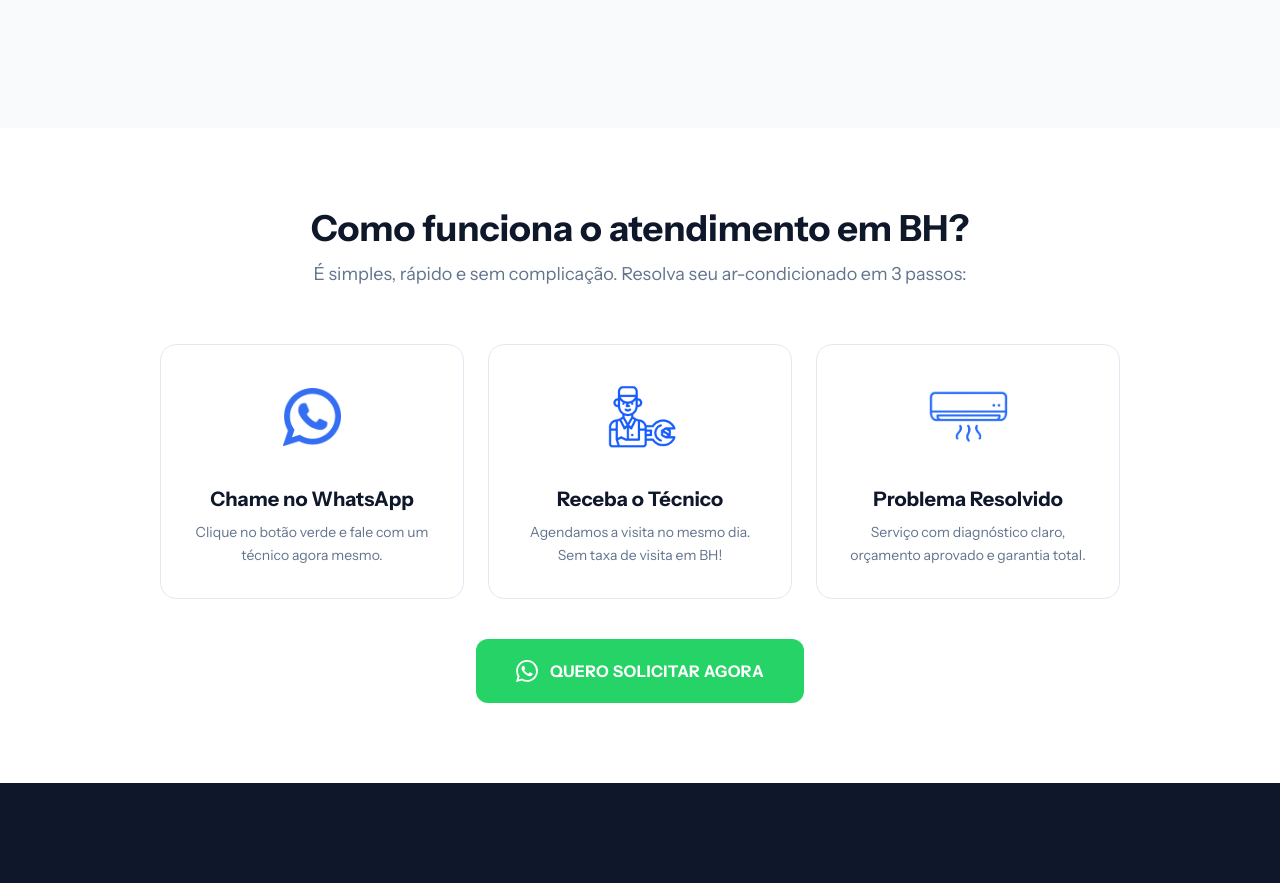
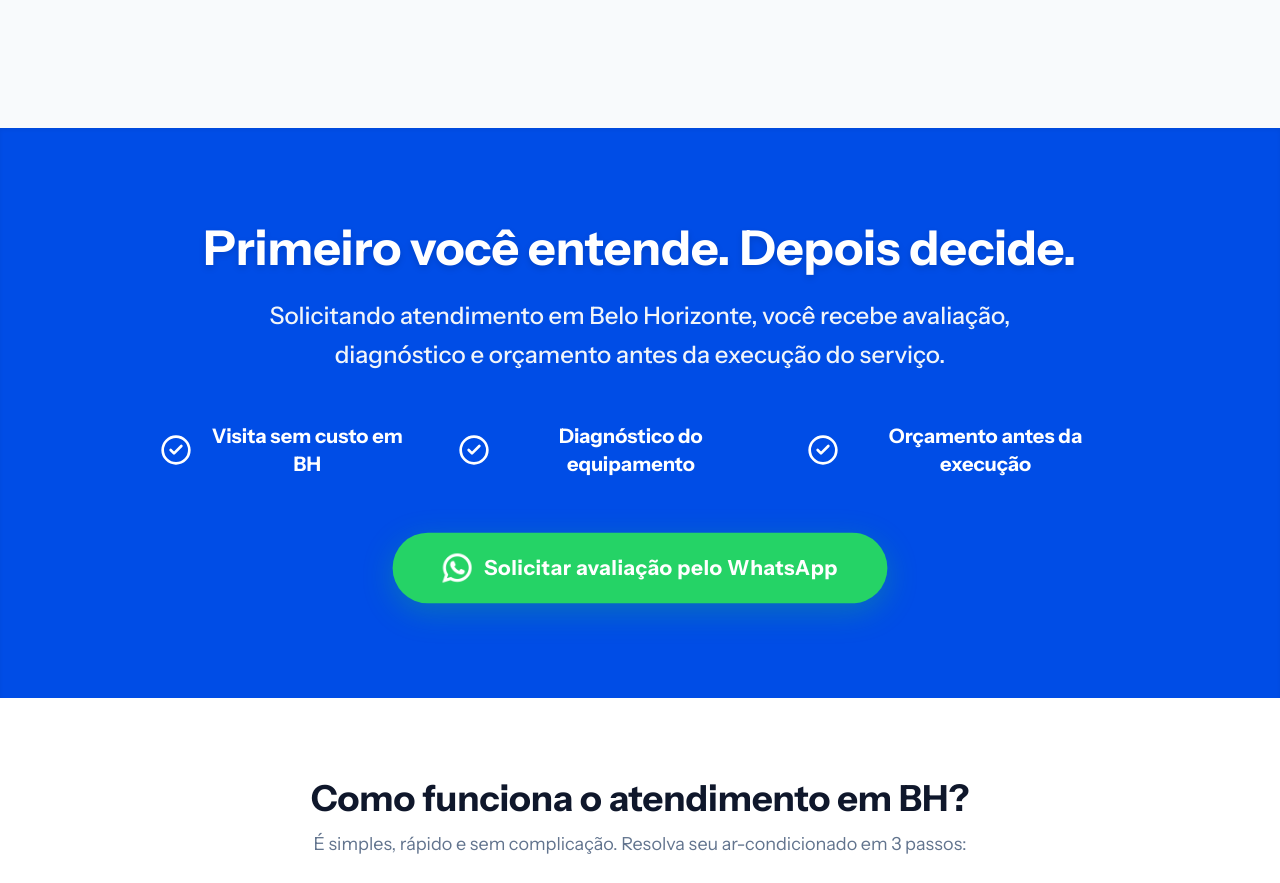
Before and after one commit to t0non/lpSan-cruz, a Next.js app: page / in a window 1280 px wide. Shown: the part 2488-3371 px from the top of the page. Built offline with nearby package versions, Linux system fonts and the light colour scheme.

Commit message:
Add new Oferta section focusing on risk reversal

```diff
--- a/src/app/page.tsx
+++ b/src/app/page.tsx
@@ -324,6 +324,42 @@ export default function Home() {
 
             </div>
 
+          </div>
+        </section>
+
+        {/* OFERTA */}
+        <section className="py-24 bg-corporate-800 text-white shadow-inner">
+          <div className="max-w-5xl mx-auto px-4 sm:px-6 lg:px-8 text-center">
+            <h2 className="text-4xl md:text-5xl font-extrabold mb-6 text-white drop-shadow-md">
+              Primeiro você entende. <span className="text-corporate-300">Depois decide.</span>
+            </h2>
+            <p className="text-xl md:text-2xl font-medium text-slate-100 max-w-3xl mx-auto mb-12 leading-relaxed">
+              Solicitando atendimento em Belo Horizonte, você recebe avaliação, diagnóstico e orçamento antes da execução do serviço.
+            </p>
+
+            <div className="flex flex-col md:flex-row justify-center gap-8 md:gap-12 mb-14">
+              <div className="flex items-center justify-center gap-3">
+                <CheckCircle2 className="text-whatsapp-400 w-8 h-8 shrink-0" />
+                <span className="text-lg md:text-xl font-bold">Visita sem custo em BH</span>
+              </div>
+              <div className="flex items-center justify-center gap-3">
+                <CheckCircle2 className="text-whatsapp-400 w-8 h-8 shrink-0" />
+                <span className="text-lg md:text-xl font-bold">Diagnóstico do equipamento</span>
+              </div>
+              <div className="flex items-center justify-center gap-3">
+                <CheckCircle2 className="text-whatsapp-400 w-8 h-8 shrink-0" />
+                <span className="text-lg md:text-xl font-bold">Orçamento antes da execução</span>
+              </div>
+            </div>
+
+            <a
+              href={getWhatsAppLink("Olá! Gostaria de solicitar uma avaliação sem compromisso.")}
+              target="_blank" rel="noopener noreferrer"
+              className="inline-flex items-center justify-center gap-3 bg-whatsapp-500 text-white px-8 md:px-12 py-5 rounded-full text-lg md:text-xl font-extrabold tracking-wide hover:bg-whatsapp-600 transition-all hover:scale-105 shadow-[0_8px_30px_rgb(34,197,94,0.3)] animate-heartbeat hover:animate-none"
+            >
+              <Image src="/images/icone do whatsapp.png" alt="WhatsApp" width={28} height={28} className="brightness-0 invert object-contain" />
+              Solicitar avaliação pelo WhatsApp
+            </a>
           </div>
         </section>
 
```
